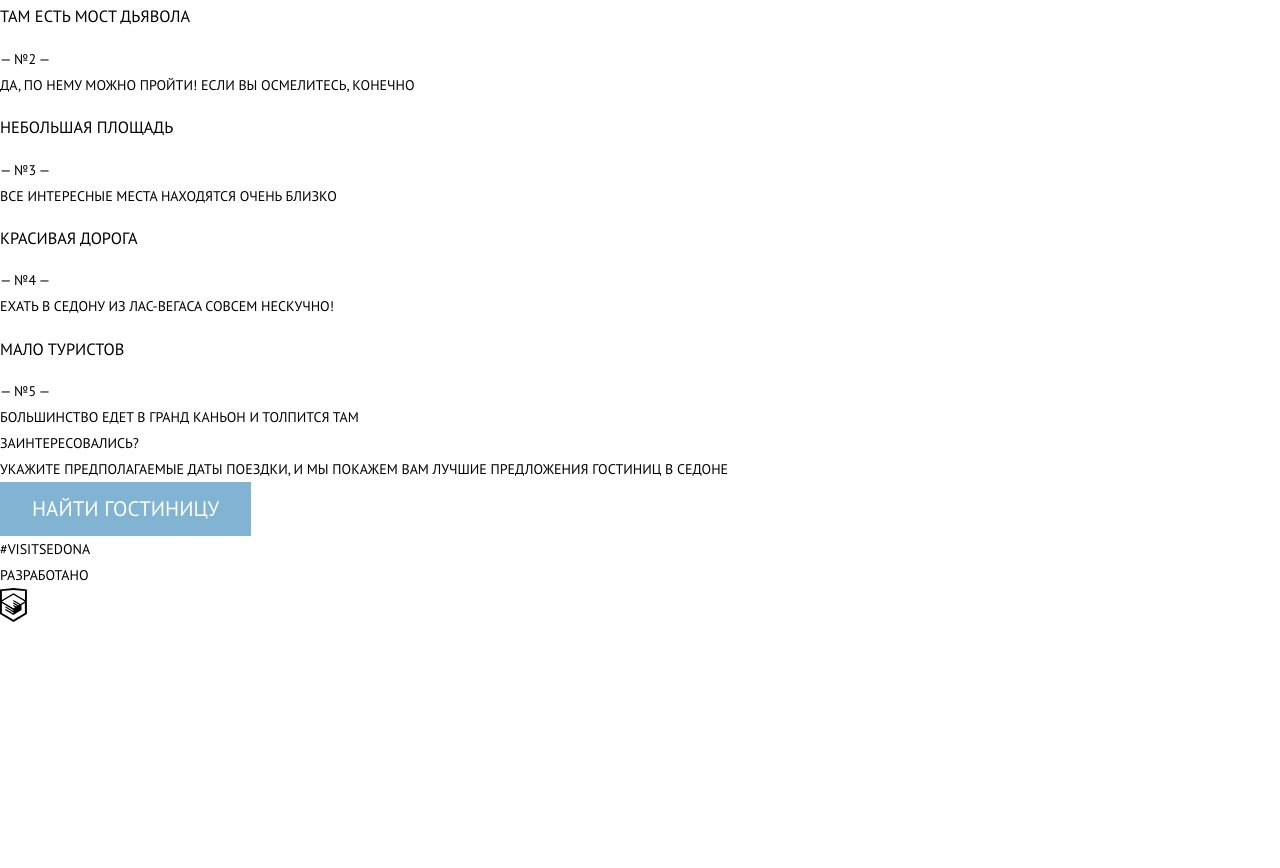
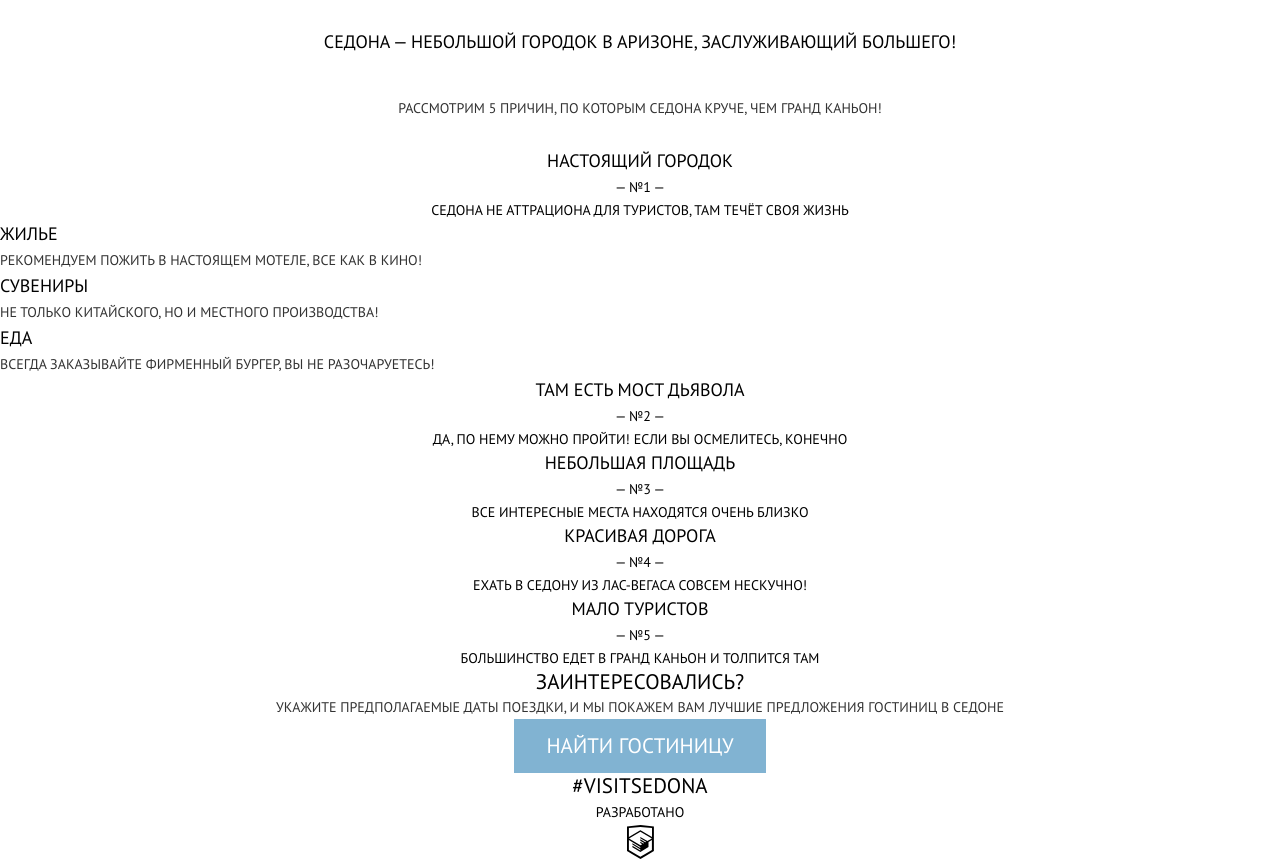
Before and after one commit to ingvarcap/sedona-adaptive, a website: page source/index.html in a window 1280 px wide. Shown: the part 670-1538 px from the top of the page. Before the commit the page ends 1301 px from the top, so only its background shows below. Drawn offline with Linux system fonts and the light colour scheme.

Commit message:
базовая вёрстка index.html

```diff
--- a/source/index.html
+++ b/source/index.html
@@ -66,17 +66,17 @@
             <span class="advantages__number">— №2 —</span>
             <p class="advantages__description">Да, по нему можно пройти! Если вы осмелитесь, конечно</p>
           </li>
-          <li class="advantages__item advantages__item--img">
+          <li class="advantages__item">
             <h3 class="advantages__title">Небольшая площадь</h3>
             <span class="advantages__number">— №3 —</span>
             <p class="advantages__description">Все интересные места находятся очень близко</p>
           </li>
-          <li class="advantages__item advantages__item--img">
+          <li class="advantages__item">
             <h3 class="advantages__title">Красивая дорога</h3>
             <span class="advantages__number">— №4 —</span>
             <p class="advantages__description">Ехать в Седону из Лас-Вегаса совсем нескучно!</p>
           </li>
-          <li class="advantages__item advantages__item--img">
+          <li class="advantages__item">
             <h3 class="advantages__title">Мало туристов</h3>
             <span class="advantages__number">— №5 —</span>
             <p class="advantages__description">Большинство едет в гранд каньон и толпится там</p>
--- /dev/null
+++ b/source/less/blocks/advantages.less
@@ -0,0 +1,36 @@
+.advantages__slogan {
+  font-size: 18px;
+  font-weight: bold;
+  text-align: center;
+  margin-bottom: 40px;
+}
+.advantages__reason {
+  color: @grey;
+  text-align: center;
+  margin-bottom: 27px;
+}
+.advantages__item {
+  background-color: @white;
+  text-align: center;
+}
+
+.advantages__title {
+  font-size: 18px;
+  font-weight: bold;
+}
+.advantages__description,
+.advantages__number {
+  line-height: 21px;
+}
+.sity-advantages__list {
+  background-color: @white;
+  text-align: left;
+}
+.sity-advantages__title {
+  color: @black;
+  font-size: 18px;
+  font-weight: bold;
+}
+.sity-advantages__description {
+  color: @grey;
+}
--- a/source/less/blocks/button.less
+++ b/source/less/blocks/button.less
@@ -4,6 +4,7 @@
   font-size: 21px;
   line-height: 26px;
   color: @white;
+  font-weight: bold;
   background-color: @blue;
   padding: 14px 32px;
 }
--- /dev/null
+++ b/source/less/blocks/main-nav.less
@@ -0,0 +1,8 @@
+.main-nav__link {
+  display: block;
+  font-size: 18px;
+  line-height: 40px;
+  font-weight: bold;
+  color: @white;
+  background-color: @blue;
+}
--- /dev/null
+++ b/source/less/blocks/page-footer.less
@@ -0,0 +1,10 @@
+.page-footer {
+  text-align: center;
+}
+.page-footer__item {
+  font-weight: bold;
+  font-size: 21px;
+}
+.copyright {
+  font-size: 14px;
+}
--- /dev/null
+++ b/source/less/blocks/page-header.less
@@ -0,0 +1,5 @@
+.page-header {
+  background: @white url('../img/back-mobile.png') center bottom no-repeat;
+  padding-bottom: 389px;
+  margin-bottom: 32px;
+}
--- a/source/less/blocks/page.less
+++ b/source/less/blocks/page.less
@@ -12,5 +12,6 @@
   min-height: 100%;
   margin: 0;
   color: @black;
+  font-weight: normal;
   text-transform: uppercase;
 }
--- /dev/null
+++ b/source/less/blocks/search.less
@@ -0,0 +1,12 @@
+.search {
+  text-align: center;
+}
+.search__title {
+  font-weight: 700;
+  font-size: 21px;
+  text-align: center;
+}
+.search__description {
+  line-height: 24px;
+  color: @grey;
+}
--- a/source/less/global/global.less
+++ b/source/less/global/global.less
@@ -31,3 +31,12 @@ p {
   margin: 0;
   padding: 0;
 }
+h1,
+h2,
+h3,
+h4,
+h5,
+h6 {
+  margin: 0;
+  padding: 0;
+}
--- a/source/less/style.less
+++ b/source/less/style.less
@@ -1,8 +1,13 @@
 //global
+@import 'global/fonts';
 @import 'global/variables';
 @import 'global/global';
-@import 'global/fonts';
 
 //blocks
 @import 'blocks/page';
 @import 'blocks/button';
+@import 'blocks/page-header';
+@import 'blocks/main-nav';
+@import 'blocks/advantages';
+@import 'blocks/search';
+@import 'blocks/page-footer';
```
Also changed, not shown: source/css/style.css, source/img/back-mobile.png (added), source/img/photo-bridge-1x.jpg (added), source/img/photo-city-1x.jpg (added).
